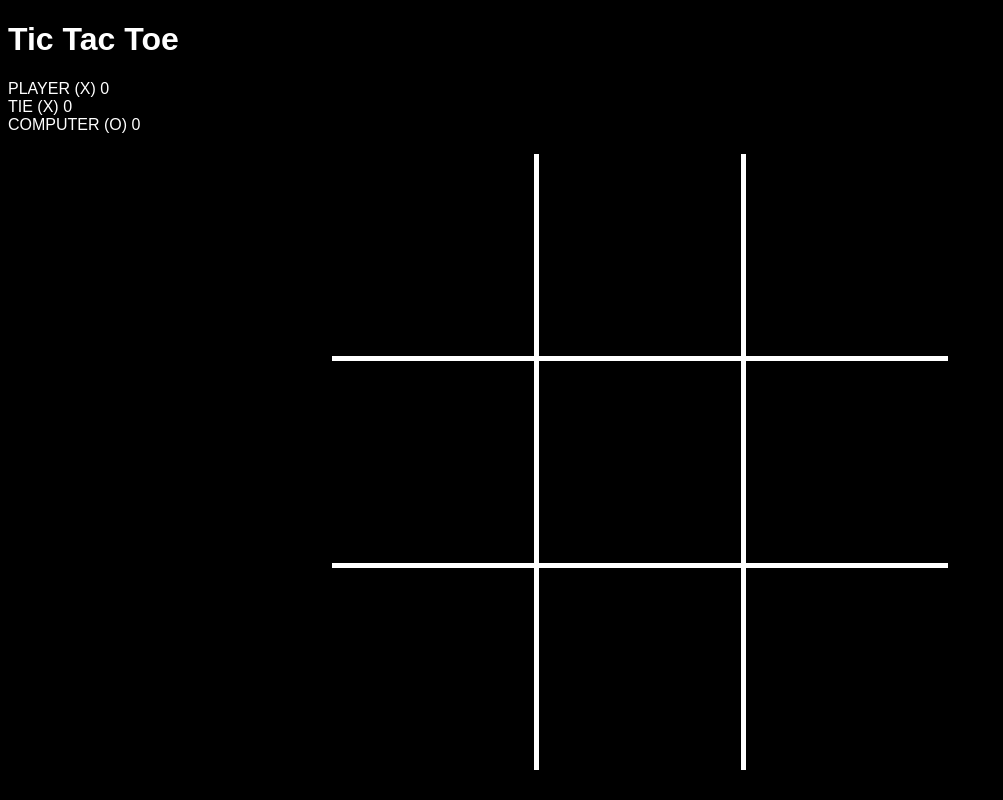
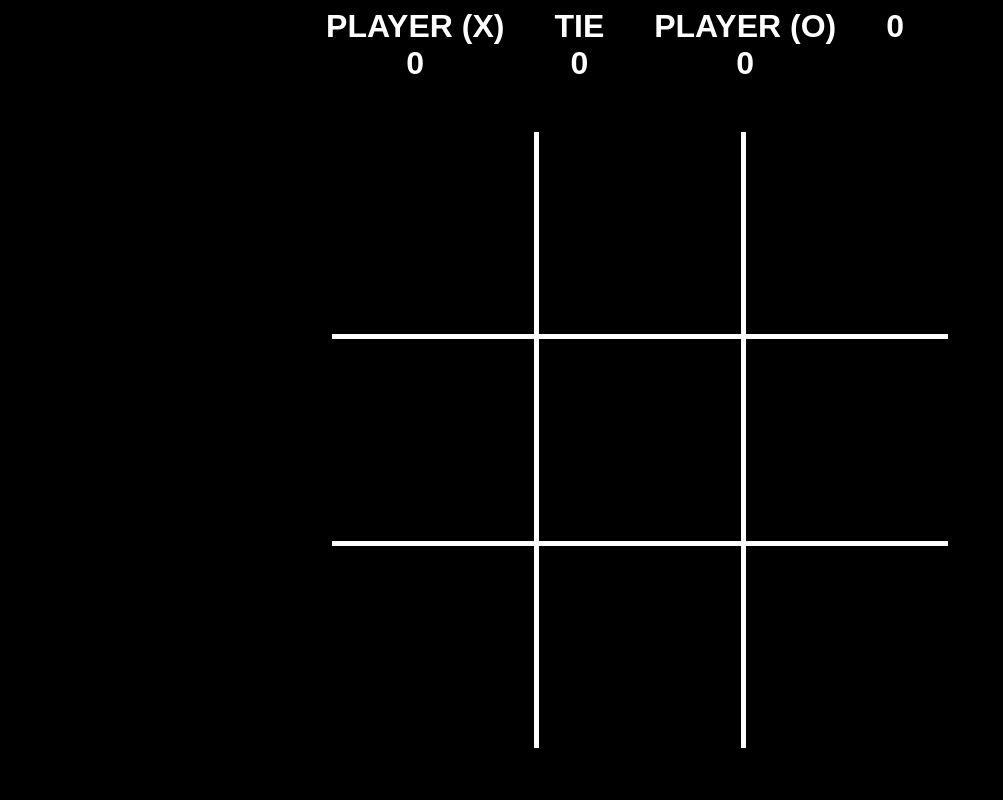
Before and after one commit to Mkona055/tictactoe, a PHP site: page / in a window 1280 px wide. Shown: the whole page, without its empty margins (0-1003 px from the left). Run offline with PHP 8.4, Linux system fonts and the light colour scheme.

Commit message:
Adding css

```diff
--- a/public/index.html
+++ b/public/index.html
@@ -1,26 +1,29 @@
 <!DOCTYPE html>
 <html>
+
   <head>
     <title>Tic Tac Toe</title>
     <link rel="stylesheet" type="text/css" href="style.css">
     <link href='https://fonts.googleapis.com/css?family=Montserrat' rel='stylesheet'>
+  </head>
 
-
-  </head>
   <body>
-    <h1>Tic Tac Toe</h1>
     <header class="scores">
       <div>
-        <label for="scoreplayerX"> PLAYER (X)</label>
+        <label for="scoreplayerX">PLAYER (X)</label>
         <span class="scoreValue" id="scoreplayerX">0</span>
       </div>
       <div>
-        <label for="scoreplayerX"> TIE (X)</label>
-        <span class="scoreValue" id="scoreplayerX">0</span>
+        <label for="scoreTie">TIE</label>
+        <span class="scoreValue" id="scoreTie">0</span>
       </div>
       <div>
-        <label for="scoreplayerX"> COMPUTER (O)</label>
-        <span class="scoreValue" id="scoreplayerX">0</span>
+        <label for="scoreplayerO">PLAYER (O)</label>
+        <span class="scoreValue" id="scoreplayer0">0</span>
+      </div>
+      <div>
+        <span for="toggleGameMode"></span>
+        <span class="scoreValue" id="toggleGameMode">0</span>
       </div>
     </header>
     <table id="board">
@@ -42,4 +45,5 @@
     </table>
     <script src="script.js"></script>
   </body>
+
 </html>
--- a/public/style.css
+++ b/public/style.css
@@ -4,9 +4,25 @@ body {
   color: white;
 }
 
+.scores{
+  font-size: 2em;
+  justify-content:  center;
+  margin: auto;
+  width: 50%;
+  display: flex;
+  font-weight: bolder;
+}
+.scores div{
+  margin-right: 50px;
+}
+.scoreValue{
+  display: block;
+  text-align: center;
+}
+
 #board {
   border-collapse: collapse;
-  margin: 20px auto;
+  margin: 50px auto;
 }
 
 .square {
```
